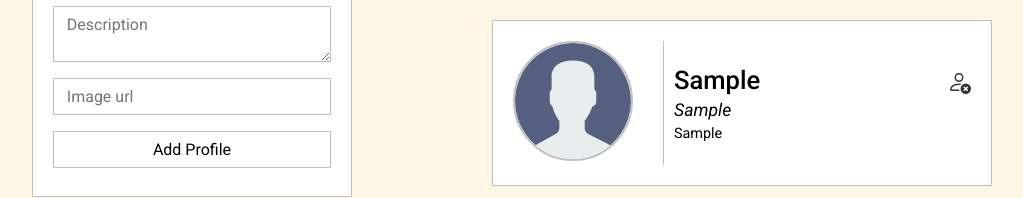
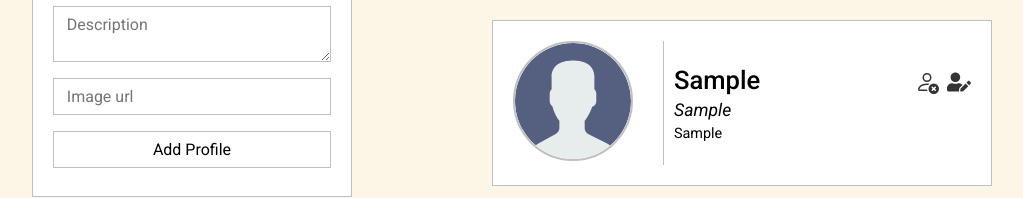
Before and after one commit to Jisan-mia/react-ts, a React (Create React App) app: page / in a window 1280 px wide. Both pictures are taken after typing "Sample", "Sample", "Sample", "Sample" into the empty fields and a click on the input "Add Profile". Shown: the part 380-578 px from the top of the page, without its empty margins (128-1151 px from the left). Built offline with nearby package versions, Linux system fonts and the light colour scheme.

Commit message:
feature: edit added

```diff
--- a/src/components/Dev Profile/DevProfile.css
+++ b/src/components/Dev Profile/DevProfile.css
@@ -159,6 +159,7 @@ textarea {
 }
 .edit-delete-icon {
 	display: flex;
+	gap: 0.5rem;
 }
 .edit-delete-icon .action-icon{
 	cursor: pointer;
--- a/src/components/Dev Profile/DevProfile.tsx
+++ b/src/components/Dev Profile/DevProfile.tsx
@@ -26,13 +26,41 @@ const DevProfile = () => {
     url: 'https://scontent.fdac116-1.fna.fbcdn.net/v/t1.6435-9/118452463_760601168074695_8075328025596312110_n.jpg?_nc_cat=101&ccb=1-5&_nc_sid=09cbfe&_nc_eui2=AeERg2kjn3m_2XpMpBEFhnnV_fxsvySInPX9_Gy_JIic9foWZFJF3ZFV4F4qm_0y5OZgzmp7OVvpTHOgN8OgIOp9&_nc_ohc=1Z7i08V6PUoAX9FDB3H&_nc_ht=scontent.fdac116-1.fna&oh=53d6e4aad87d5c920d60635aa3ad83cf&oe=61C450E3',
     isDemo: true
   }])
+  const [isEdit, setIsEdit] = useState(0);
+  const [editingProfile, setEditingProfile] = useState<devProfileType>({
+    id: 0,
+    name: "",
+    title: "",
+    description: "",
+    url: ''
+  })
+
+  const handleEditProfile = (profile: devProfileType) => {
+    setEditingProfile({...profile})
+    setIsEdit(devProfile.indexOf(profile))
+  }
 
   return (
     <main>
-      <ProfileForm devProfile={devProfile} setDevProfile={setDevProfile} />
+      <ProfileForm
+       devProfile={devProfile}
+       setDevProfile={setDevProfile}
+       editingProfile={editingProfile}
+       isEdit={isEdit}
+       setIsEdit={setIsEdit}
+      />
       <div className="dev-profiles">
       {
-        devProfile.map(profile => <ProfileCard allProfile={devProfile} profile={profile} setDevProfile={setDevProfile}/>)
+        devProfile.map(
+          profile => (
+            <ProfileCard
+             allProfile={devProfile}
+             profile={profile}
+             setDevProfile={setDevProfile}
+             handleEditProfile={handleEditProfile}
+            />
+          )
+        )
       }
       </div>
 
--- a/src/components/Dev Profile/ProfileCard.tsx
+++ b/src/components/Dev Profile/ProfileCard.tsx
@@ -1,24 +1,27 @@
 import React from 'react'
 import {IDevProfileState, devProfileType} from './DevProfile';
 import {BsPersonX} from 'react-icons/bs'
-
+import {FaUserEdit} from 'react-icons/fa'
 
 
 interface IProps {
   allProfile: IDevProfileState['devProfile']
   profile: devProfileType
   setDevProfile: React.Dispatch<React.SetStateAction<IDevProfileState['devProfile']>>
+  handleEditProfile: (profile: devProfileType) => void
 }
 
-const ProfileCard: React.FC<IProps> = ({allProfile, profile, setDevProfile}) => {
+const ProfileCard: React.FC<IProps> = ({allProfile, profile, setDevProfile, handleEditProfile}) => {
 
   const handleDeleteProfile = (id: number | string) => {
     const remainingProfile = allProfile.filter(profile => profile.id !== id);
     setDevProfile(remainingProfile)
   }
 
+
+
   function checkURL(url: string):boolean {
-    return url.includes('https' || 'image' || 'png' || 'jpg')
+    return url.includes('https' || 'image' || 'png' || 'jpg' || 'svg')
   }
 
   return (
@@ -43,6 +46,13 @@ const ProfileCard: React.FC<IProps> = ({allProfile, profile, setDevProfile}) =>
                         className="action-icon"
                         onClick={() => handleDeleteProfile(profile.id)}
                       />
+                      <FaUserEdit
+                        size={24}
+                        fill={'rgba(0, 0, 0, 0.8)'}
+                        className="action-icon"
+                        onClick={() => handleEditProfile(profile)}
+                      />
+
                   </div>
                 </div>
               )
--- a/src/components/Dev Profile/ProfileForm.tsx
+++ b/src/components/Dev Profile/ProfileForm.tsx
@@ -1,11 +1,23 @@
-import React, { useState } from 'react'
+import React, { useEffect, useState } from 'react'
 import {devProfileType} from './DevProfile'
 interface IProps {
 	devProfile: devProfileType[]
 	setDevProfile: React.Dispatch<React.SetStateAction<devProfileType[]>>
+	editingProfile: devProfileType
+	isEdit: number
+	setIsEdit: React.Dispatch<React.SetStateAction<number>>
 }
 
-const ProfileForm: React.FC<IProps> = ({devProfile, setDevProfile}) => {
+const ProfileForm: React.FC<IProps> =
+(
+	{
+		devProfile,
+		setDevProfile,
+		editingProfile,
+		isEdit,
+		setIsEdit
+	}
+) => {
 	const [profileInputState, setProfileInputState] = useState<devProfileType>({
 		name: '',
 		title: '',
@@ -14,15 +26,41 @@ const ProfileForm: React.FC<IProps> = ({devProfile, setDevProfile}) => {
 		id: 0
 	})
 
+	useEffect(() => {
+		if(isEdit) {
+			setProfileInputState({...editingProfile})
+		}
+
+	}, [isEdit])
+
 	const randomId = () => {
 		return Math.floor(Math.random()*(999999-1111111+1)+1111111);
 	}
+
+	const clearForm = () => {
+		setProfileInputState({
+			id: '',
+			name: '',
+			title: '',
+			description: '',
+			url: '',
+		})
+	}
+
 	const handleAddProfile = (e: React.FormEvent<HTMLFormElement>): void => {
 		e.preventDefault();
 		const {name, title, description, url} = profileInputState
 		if(!name || !title || !description || !url) {
 			alert('Please fill the form first')
 			return
+		}
+		if(isEdit) {
+			const replace = devProfile.splice(isEdit, 1, {...profileInputState, id: editingProfile.id })
+			console.log(replace, devProfile)
+			setDevProfile(devProfile)
+			clearForm();
+			setIsEdit(0);
+			return;
 		}
 		setDevProfile([
 			...devProfile,
@@ -32,15 +70,11 @@ const ProfileForm: React.FC<IProps> = ({devProfile, setDevProfile}) => {
 			}
 		])
 
-		setProfileInputState({
-			id: '',
-			name: '',
-			title: '',
-			description: '',
-			url: '',
-		})
+		clearForm()
 
 	}
+
+
 
 	const handleInputChange = (e: React.ChangeEvent<HTMLInputElement | HTMLTextAreaElement> ): void => {
 		const {name, value} = e.target;
@@ -97,7 +131,7 @@ const ProfileForm: React.FC<IProps> = ({devProfile, setDevProfile}) => {
 			<input
 				type="submit"
 				className="btn"
-				value="Add Profile"
+				value={isEdit ? 'Update' : 'Add Profile'}
 			/>
 		</form>
     </>
```
